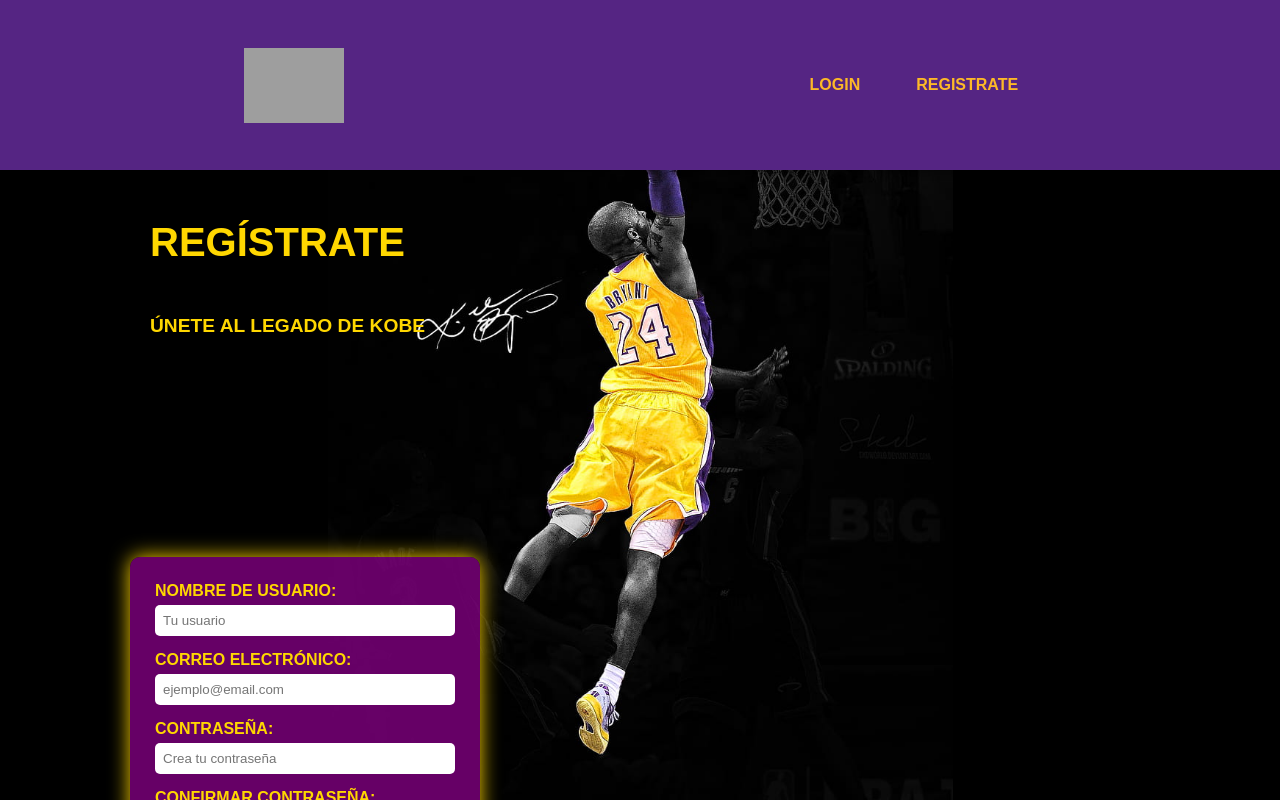
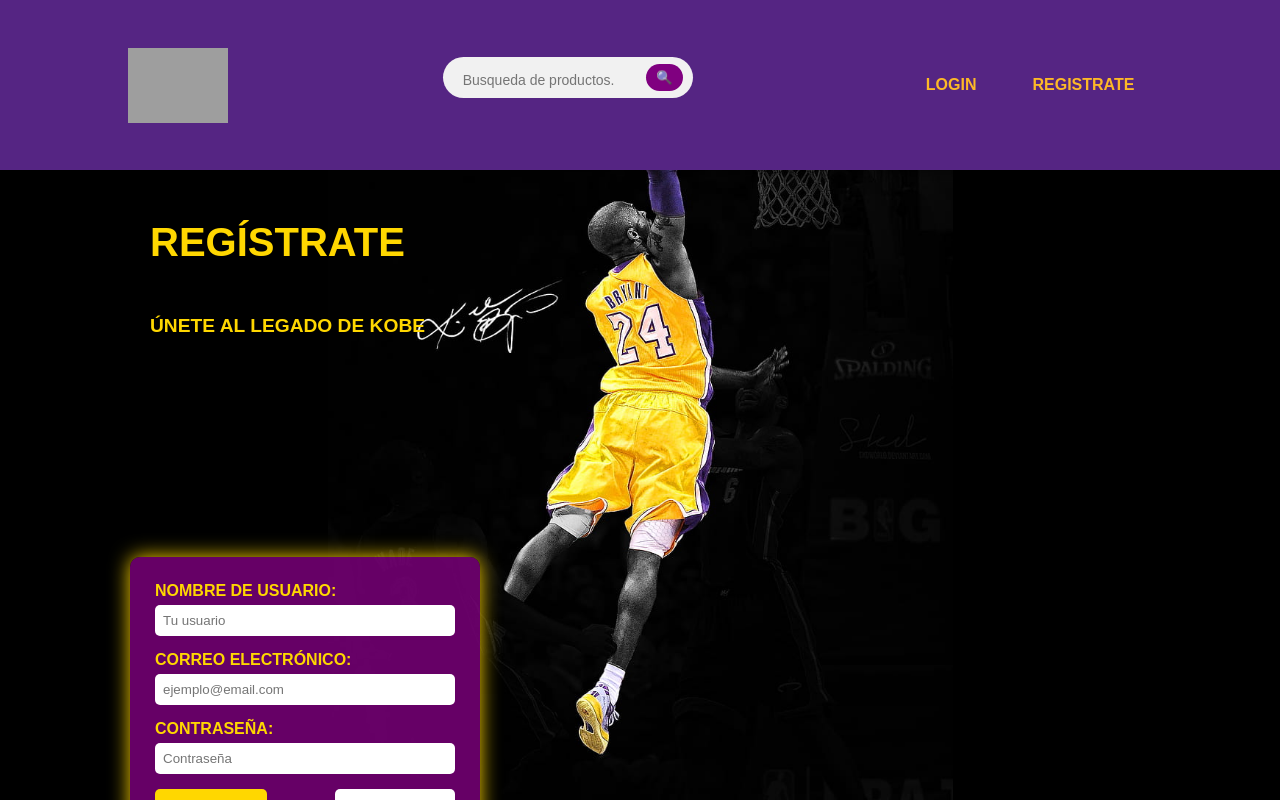
Before and after one commit to 23hr03/Kobe-s-legacy, a React (Vite) app: page /login in a window 1280 px wide. Both pictures are taken after a click on the button "Registrate". Shown: the top 800 px of the page. Built offline with nearby package versions, Linux system fonts and the light colour scheme; grey boxes are pictures that could not be loaded.

Commit message:
search agregado

```diff
--- a/src/components/Header.jsx
+++ b/src/components/Header.jsx
@@ -5,7 +5,7 @@
 import { useNavigate } from "react-router-dom"
 
 const Header =()=> {
-    const { user, logout } = useAuth()
+    const { user, logout, setSearchTerm } = useAuth()
     const [menuOpen, setMenuOpen] = useState(false);
     const navigate = useNavigate()
 
@@ -13,11 +13,22 @@
         logout()
         navigate("/login")
     }
+    const handleInputChange = (e) => {
+        setSearchTerm(e.target.value)
+    }
 
     return (
         <header>
             <nav >
                 <img src="https://i.pinimg.com/originals/8f/e8/1f/8fe81f04f49b8b87ee24c43afb7f62ca.png" alt="logo" />
+
+                <label className="busqueda">
+                    <input
+                        placeholder="Busqueda de productos..."
+                        type="search"
+                        onChange={handleInputChange} />
+                    <button>🔍</button>
+                </label>
 
                 <button
                   className="hamburger"
--- /dev/null
+++ b/src/components/PrivateRoute.jsx
@@ -0,0 +1,16 @@
+import { Navigate } from "react-router-dom"
+import { useAuth } from "../context/UserContext"
+
+
+
+const PrivateRoute = ({children}) =>{
+    const {user} = useAuth()
+
+    if(!user){
+        return <Navigate to="/login" replace />
+    }
+
+    return children
+}
+
+export { PrivateRoute }
--- a/src/context/UserContext.jsx
+++ b/src/context/UserContext.jsx
@@ -6,6 +6,7 @@
 const UserProvider = (props) =>{
 
     const [user, setUser] = useState(null)
+    const [searchTerm, setSearchTerm] = useState('');
 
     const login = async (username, password) =>{
 
@@ -26,7 +27,7 @@
     }
 
     return(
-        <UserContext.Provider value={{ login, logout, user }}>
+        <UserContext.Provider value={{ login, logout, user, searchTerm,setSearchTerm }}>
             {props.children}
 
         </UserContext.Provider>
--- a/src/router/RouterApp.jsx
+++ b/src/router/RouterApp.jsx
@@ -4,13 +4,14 @@
 import { Login } from "../views/Login"
 import { Register } from "../views/Register"
 import { NotFound } from "../views/NotFound"
+import { PrivateRoute } from "../components/PrivateRoute"
 
 const RouterApp = () => {
     return(
         <BrowserRouter>
         <Routes>
-            <Route path="/home" element = {<Home/>}/>
-            <Route path="/dashboard" element = { <Dashboard/> }/>
+            <Route path="/home" element = {<PrivateRoute><Home/></PrivateRoute>}/>
+            <Route path="/dashboard" element = {<PrivateRoute><Dashboard/></PrivateRoute>}/>
             <Route path="/login" element = {<Login/>} />
             <Route path="/register" element = {<Register/>}/>
             <Route path="*" element = {<NotFound/>}/>
--- a/src/styles/components/Header.css
+++ b/src/styles/components/Header.css
@@ -31,6 +31,55 @@
     box-shadow: 0 4px 12px rgba(0, 0, 0, 0.4);
     padding: 10px 20px;
 }
+/* Contenedor del input y botón */
+.busqueda {
+    display: flex;
+    align-items: center;
+    gap: 0.5rem;
+    background-color: #f1f1f1;
+    border-radius: 25px;
+    padding: 5px 10px;
+    width: 250px; /* ancho inicial */
+    transition: width 0.3s ease;
+  }
+
+  /* Cuando haces focus en el input, el contenedor se expande */
+  .busqueda input:focus {
+    outline: none;
+    width: 100%;
+  }
+
+  /* Estilos del input */
+  .busqueda input {
+    border: none;
+    background: transparent;
+    padding: 5px 10px;
+    flex: 1; /* ocupa todo el espacio disponible */
+    font-size: 14px;
+  }
+
+  /* Estilos del botón */
+  .busqueda button {
+    border: none;
+    background-color: purple;
+    color: white;
+    padding: 6px 10px;
+    border-radius: 20px;
+    cursor: pointer;
+    transition: background-color 0.2s ease;
+  }
+
+  .busqueda button:hover {
+    background-color: gold;
+  }
+
+  /* Responsivo: en pantallas pequeñas, ocupa más ancho */
+  @media screen and (max-width: 600px) {
+    .busqueda {
+      width: 180px;
+    }
+  }
+
 
 
 ul {
--- a/src/views/Home.jsx
+++ b/src/views/Home.jsx
@@ -14,8 +14,10 @@
   const [categoryEdit, setCategoryEdit] = useState("");
   const [imageEdit, setImageEdit] = useState("");
 
+
+
     // similando el estado del usuario pronto forma global
-  const { user } = useAuth()
+    const { user, searchTerm } = useAuth();
 
 
     const fetchingProducts = async () =>{
@@ -83,8 +85,10 @@
         setShowpopup(false);
 
     }
-
-
+    const filteredProducts = products.filter(product =>
+      product.title.toLowerCase().includes(searchTerm.toLowerCase()) ||
+      product.category.toLowerCase().includes(searchTerm.toLowerCase())
+  );
 
     return (
         <Layout >
@@ -173,7 +177,7 @@
 
                 {
 
-                    products.map((product) =>
+                  filteredProducts.map((product) =>
                       <div key={product.id}>
                       <h2 >{product.title}</h2>
                       <img src={product.image} alt={`imagen de ${product.title}`} />
@@ -188,10 +192,7 @@
                       </div>
                     </>
                     }
-
-
                   </div>
-
                 )
                 }
 
--- a/src/views/Register.jsx
+++ b/src/views/Register.jsx
@@ -4,7 +4,7 @@
 import "../styles/views/Registrate.css"
 
 const  Register = () => {
-    const [username, setUSername] = useState("")
+    const [username, setUsername] = useState("")
     const [email, setEmail] = useState("")
     const [password,setPassword] = useState("")
     const [error, setError] = useState("")
@@ -32,7 +32,7 @@
         console.log(nweUser)
         setSuccess("Usuario registrado con exito...✔")
 
-        setUSername("")
+        setUsername("")
         setEmail("")
         setPassword("")
     }
@@ -51,7 +51,7 @@
                         <input
                             type="text"
                             placeholder="Tu usuario"
-                            onChange={(e) => setUSername(e.target.value)}
+                            onChange={(e) => setUsername(e.target.value)}
                             value={username}/>
                     </label>
 
@@ -63,14 +63,10 @@
                             value={email}/>
                     </label>
 
-                    <label> CONTRASEÑA:
-                        <input type="password" placeholder="Crea tu contraseña" />
-                    </label>
-
-                    <label>CONFIRMAR CONTRASEÑA:
+                    <label>CONTRASEÑA:
                         <input
                             type="password"
-                            placeholder="Repite tu contraseña"
+                            placeholder="Contraseña"
                             onChange={(e) => setPassword(e.target.value)}
                             value={password}/>
                     </label>
```
Lines whose indentation alone changed are shown as unchanged.
